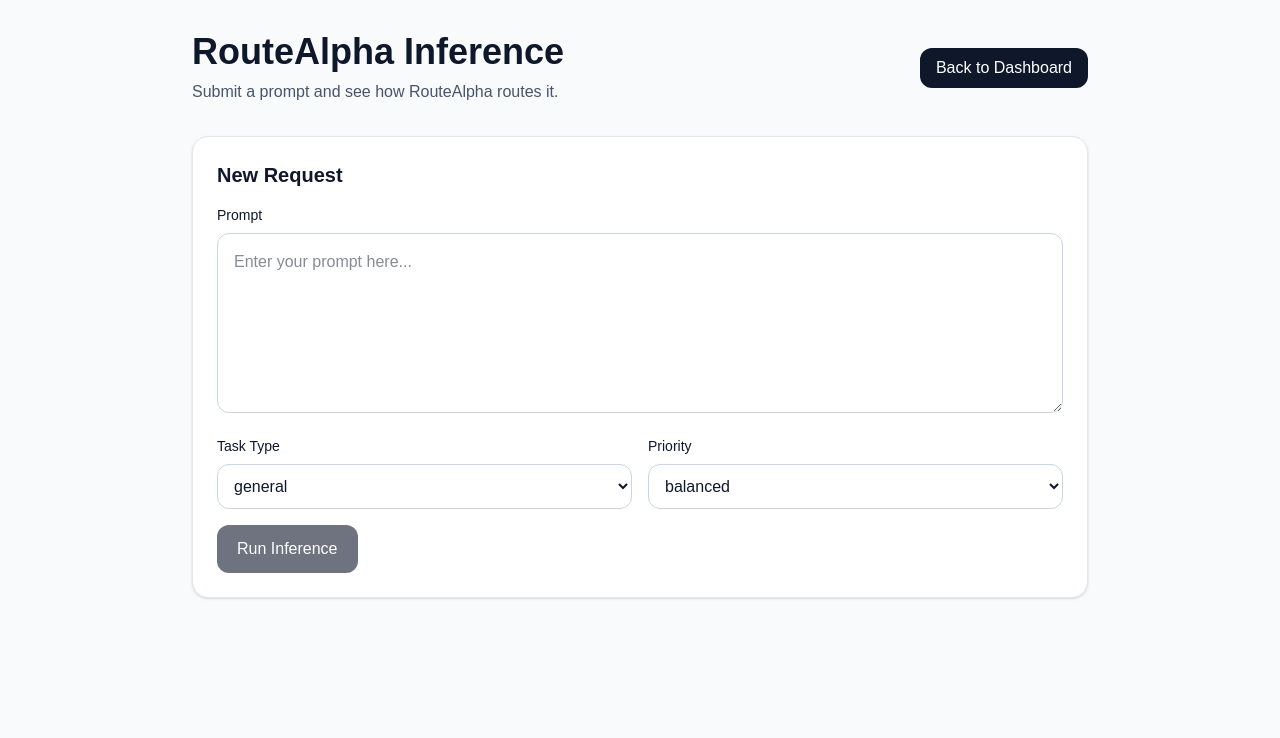
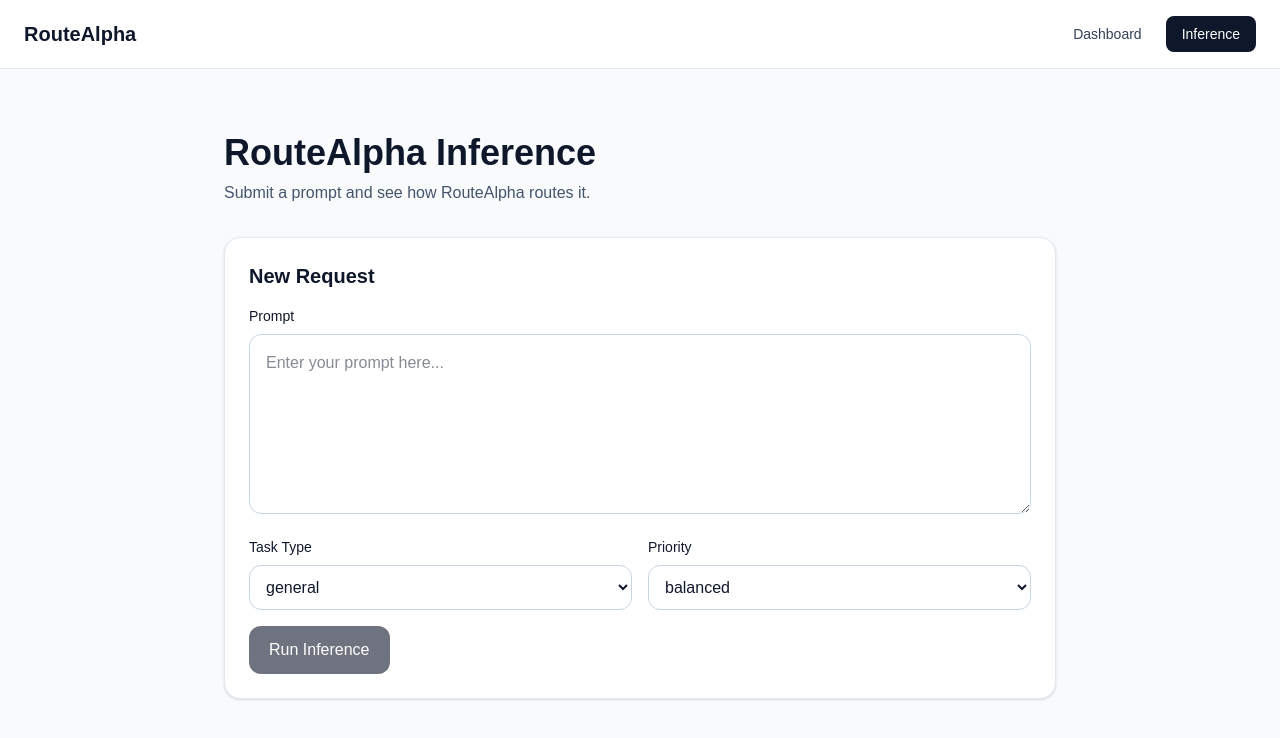
Before and after one commit to NebiyuHaile/route-alpha, a Next.js app in the folder frontend/: page /infer in a window 1280 px wide. Shown: the top 738 px of the page. Built offline with nearby package versions, Linux system fonts and the light colour scheme; no server answers.

Commit message:
Added a Navbar

```diff
--- a/frontend/app/infer/page.tsx
+++ b/frontend/app/infer/page.tsx
@@ -2,6 +2,7 @@
 
 import { FormEvent, useState } from "react";
 import Link from "next/link";
+import Navbar from "../../components/Navbar";
 
 type InferenceResult = {
   request_id: string;
@@ -71,6 +72,10 @@ export default function InferPage() {
 
 
   return (
+  <>
+    <Navbar />
+    <main className="min-h-screen bg-slate-50 text-slate-900 p-8">
+      <div className="max-w-4xl mx-auto space-y-8">
     <main className="min-h-screen bg-slate-50 text-slate-900 p-8">
       <div className="max-w-4xl mx-auto space-y-8">
         <div className="flex items-center justify-between gap-4">
@@ -80,13 +85,6 @@ export default function InferPage() {
               Submit a prompt and see how RouteAlpha routes it.
             </p>
           </div>
-
-          <Link
-            href="/"
-            className="px-4 py-2 rounded-xl bg-slate-900 text-white"
-          >
-            Back to Dashboard
-          </Link>
         </div>
 
         <section className="rounded-2xl bg-white shadow-sm border border-slate-200 p-6">
@@ -212,6 +210,9 @@ export default function InferPage() {
         )}
       </div>
     </main>
+    </div>
+    </main>
+    </>
   );
 }
 
--- a/frontend/app/page.tsx
+++ b/frontend/app/page.tsx
@@ -2,6 +2,7 @@
 
 import { useCallback, useEffect, useState } from "react";
 import Link from "next/link";
+import Navbar from "../components/Navbar";
 import {
   BarChart,
   Bar,
@@ -236,6 +237,10 @@ export default function Home() {
   }
 
   return (
+  <>
+    <Navbar />
+    <main className="min-h-screen bg-slate-50 text-slate-900 p-8">
+      <div className="max-w-7xl mx-auto space-y-8">
     <main className="min-h-screen bg-slate-50 text-slate-900 p-8">
       <div className="max-w-7xl mx-auto space-y-8">
         <div className="flex flex-col md:flex-row md:items-center md:justify-between gap-4">
@@ -245,24 +250,8 @@ export default function Home() {
               Analytics overview for model routing, cost, and latency.
             </p>
           </div>
+        </div>
 
-          <div className="flex gap-3">
-            <Link
-              href="/infer"
-              className="px-4 py-2 rounded-xl border border-slate-300 bg-white text-slate-900 hover:bg-slate-100 transition"
-            >
-              Go to Inference
-            </Link>
-
-            <button
-              onClick={() => loadDashboard(true)}
-              disabled={refreshing}
-              className="px-4 py-2 rounded-xl bg-slate-900 text-white disabled:opacity-60 hover:bg-slate-800 transition"
-            >
-              {refreshing ? "Refreshing..." : "Refresh Data"}
-            </button>
-          </div>
-        </div>
 
         <section className="grid grid-cols-1 md:grid-cols-3 gap-6">
           <Card
@@ -416,6 +405,9 @@ export default function Home() {
         </section>
       </div>
     </main>
+    </div>
+    </main>
+    </>
   );
 }
 
--- /dev/null
+++ b/frontend/components/Navbar.tsx
@@ -0,0 +1,34 @@
+"use client";
+
+import Link from "next/link";
+import { usePathname } from "next/navigation";
+
+export default function Navbar() {
+  const pathname = usePathname();
+
+  const linkClass = (href: string) =>
+    `px-4 py-2 rounded-lg text-sm font-medium transition ${
+      pathname === href
+        ? "bg-slate-900 text-white"
+        : "text-slate-700 hover:bg-slate-100"
+    }`;
+
+  return (
+    <nav className="w-full border-b border-slate-200 bg-white">
+      <div className="max-w-7xl mx-auto px-6 py-4 flex items-center justify-between">
+        <Link href="/" className="text-xl font-bold text-slate-900">
+          RouteAlpha
+        </Link>
+
+        <div className="flex items-center gap-2">
+          <Link href="/" className={linkClass("/")}>
+            Dashboard
+          </Link>
+          <Link href="/infer" className={linkClass("/infer")}>
+            Inference
+          </Link>
+        </div>
+      </div>
+    </nav>
+  );
+}
```
